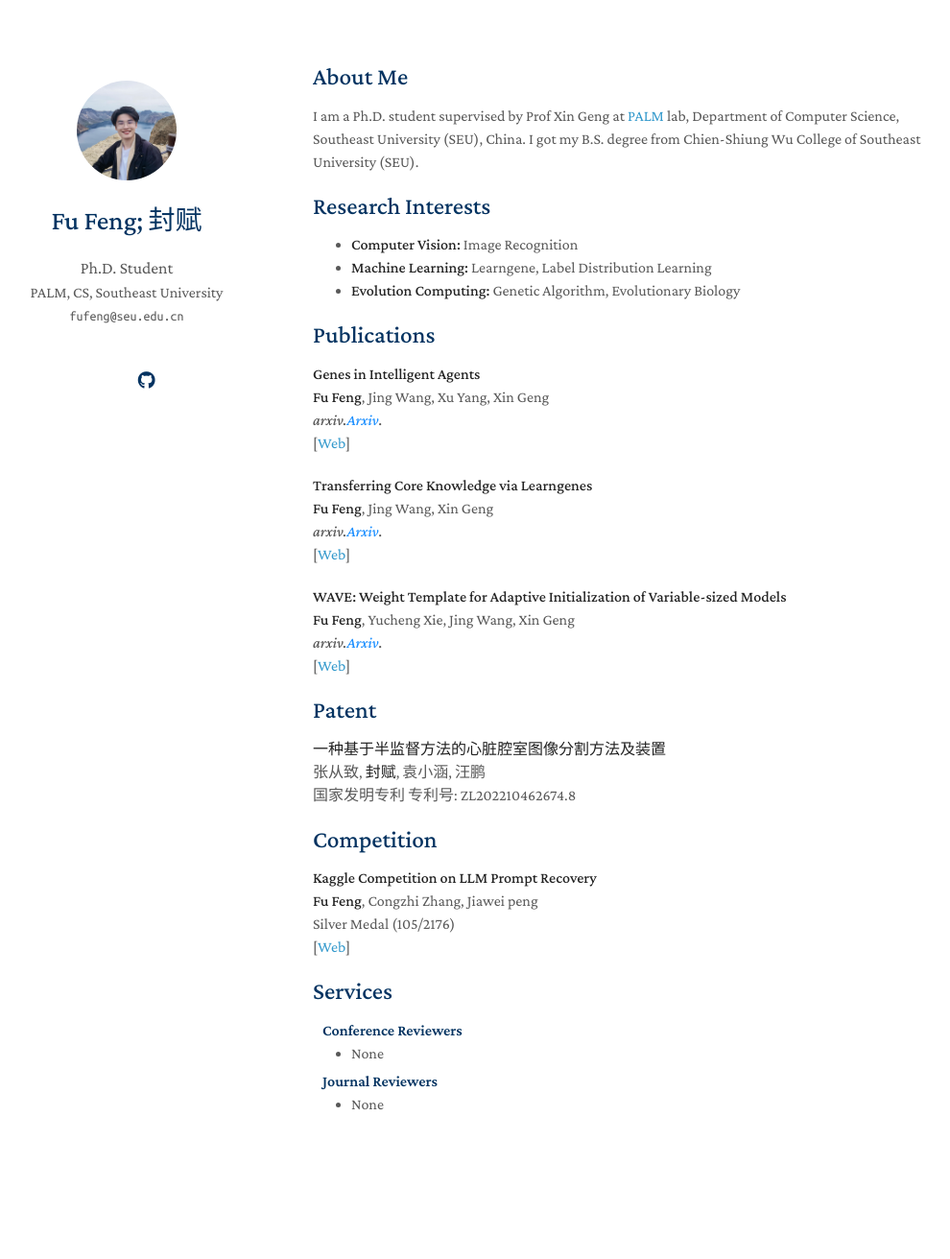
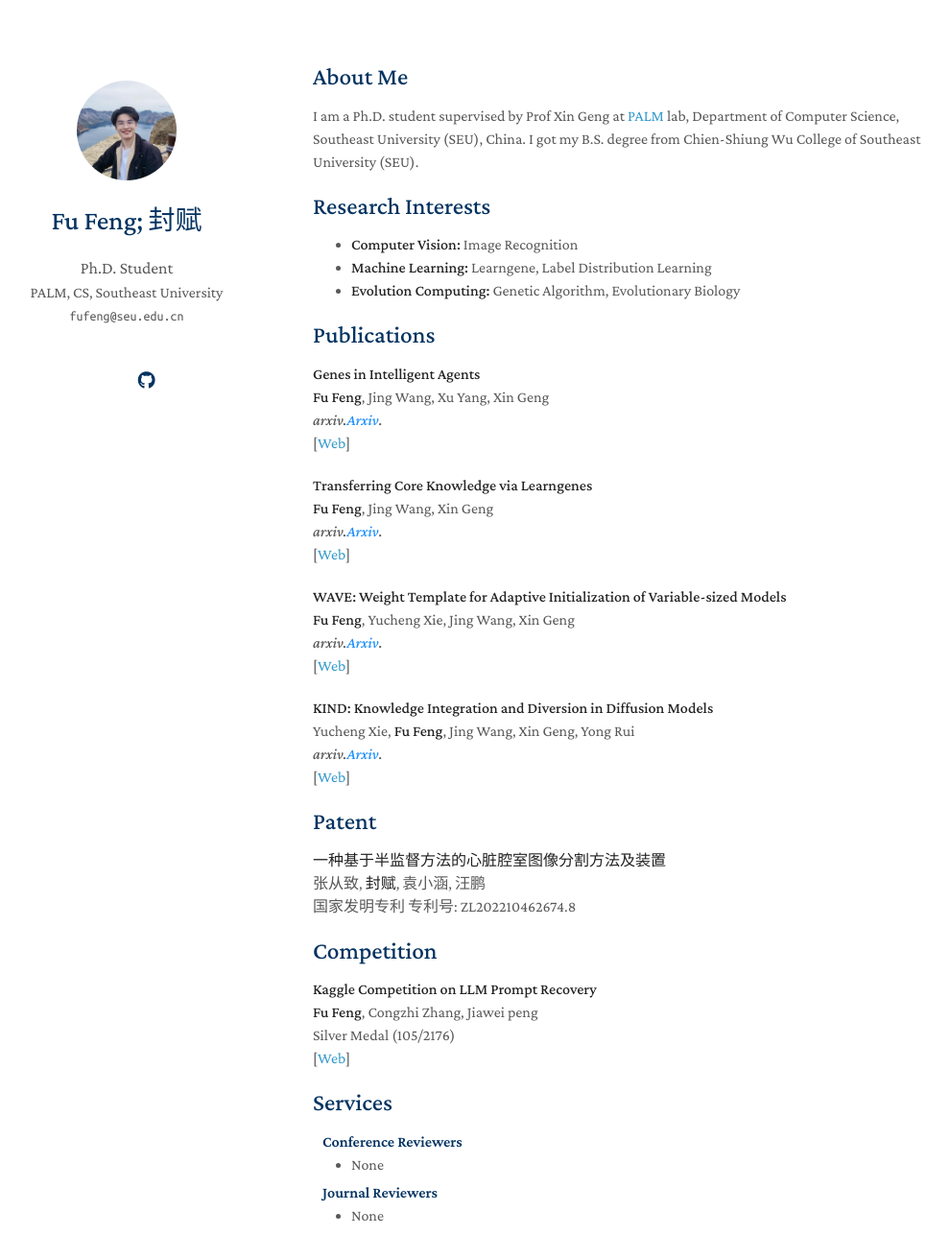
Before and after one commit to fu-feng/fu-feng.github.io, a Jekyll site: the page built from index.md, in a window 1280 px wide and 1373 px high. Shown: the top 1312 px of the window at 96% size, without its empty margins (144-1134 px from the left). Built offline with Jekyll 4.4.1, drawn with Linux system fonts in a browser that asks for light colours; nearby versions of some CDN libraries; a style sheet for code colours, icons or effects is not loaded; our own code applies the rules of GitHub Pages for plain Markdown files.

Commit message:
Update index.md

```diff
--- a/index.md
+++ b/index.md
@@ -52,6 +52,19 @@ I am a Ph.D. student supervised by Prof Xin Geng at [PALM](http://palm.seu.edu.c
 </p>
 </div>
 
+[comment]: <> (Arxiv)
+<div class="paper">
+<p><strong>KIND: Knowledge Integration and Diversion in Diffusion Models</strong>
+<br />
+Yucheng Xie, <strong>Fu Feng</strong>, Jing Wang, Xin Geng, Yong Rui
+<br />
+<em>arxiv.<strong><i style="color:#1e90ff">Arxiv</i></strong>.</em>
+<br />
+   [<a href="https://arxiv.org/pdf/2408.07337.pdf">Web</a>]
+<br/>
+</p>
+</div>
+
 ## Patent
 <div>
 <p><strong>一种基于半监督方法的心脏腔室图像分割方法及装置</strong>
```
